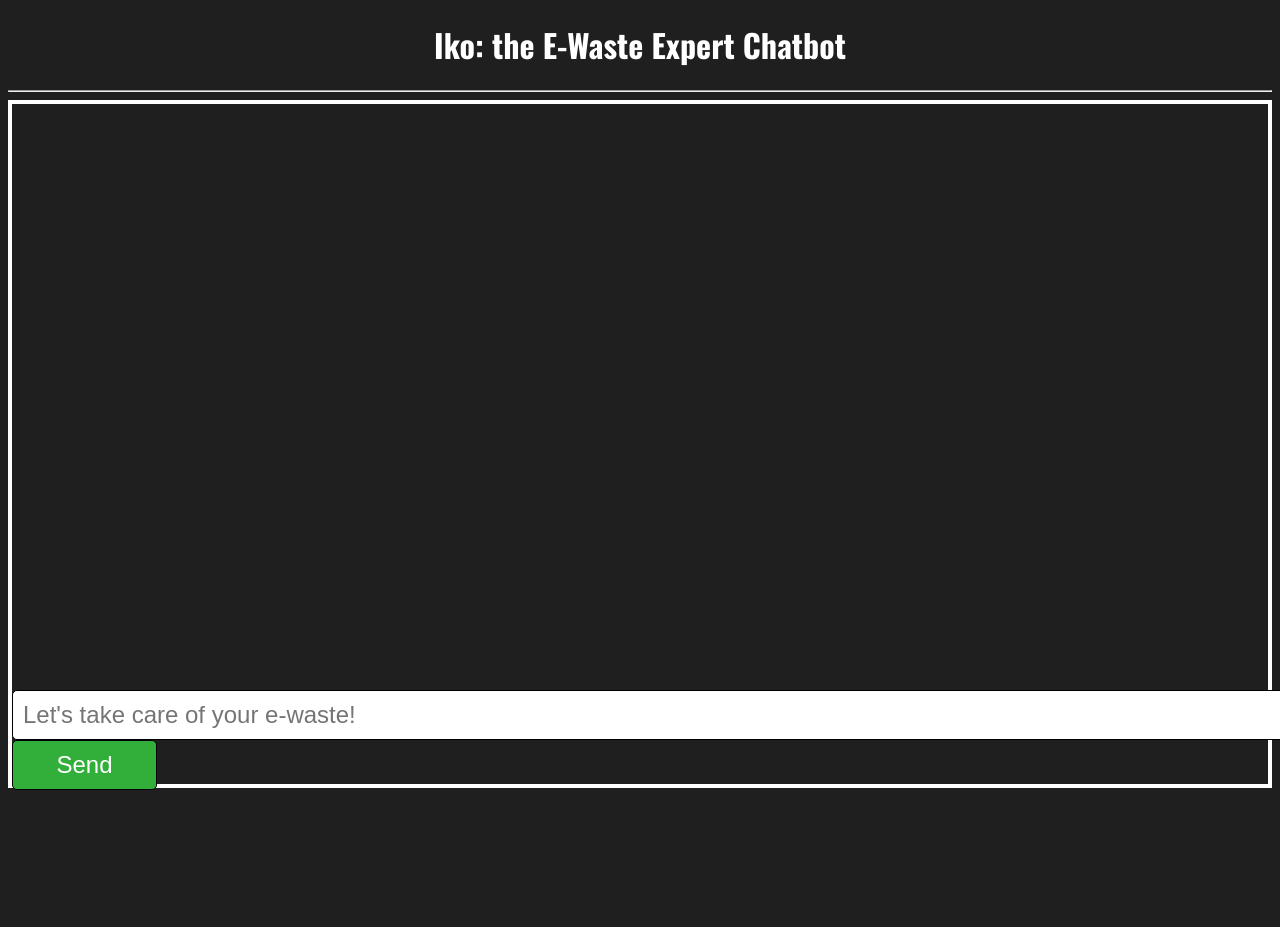
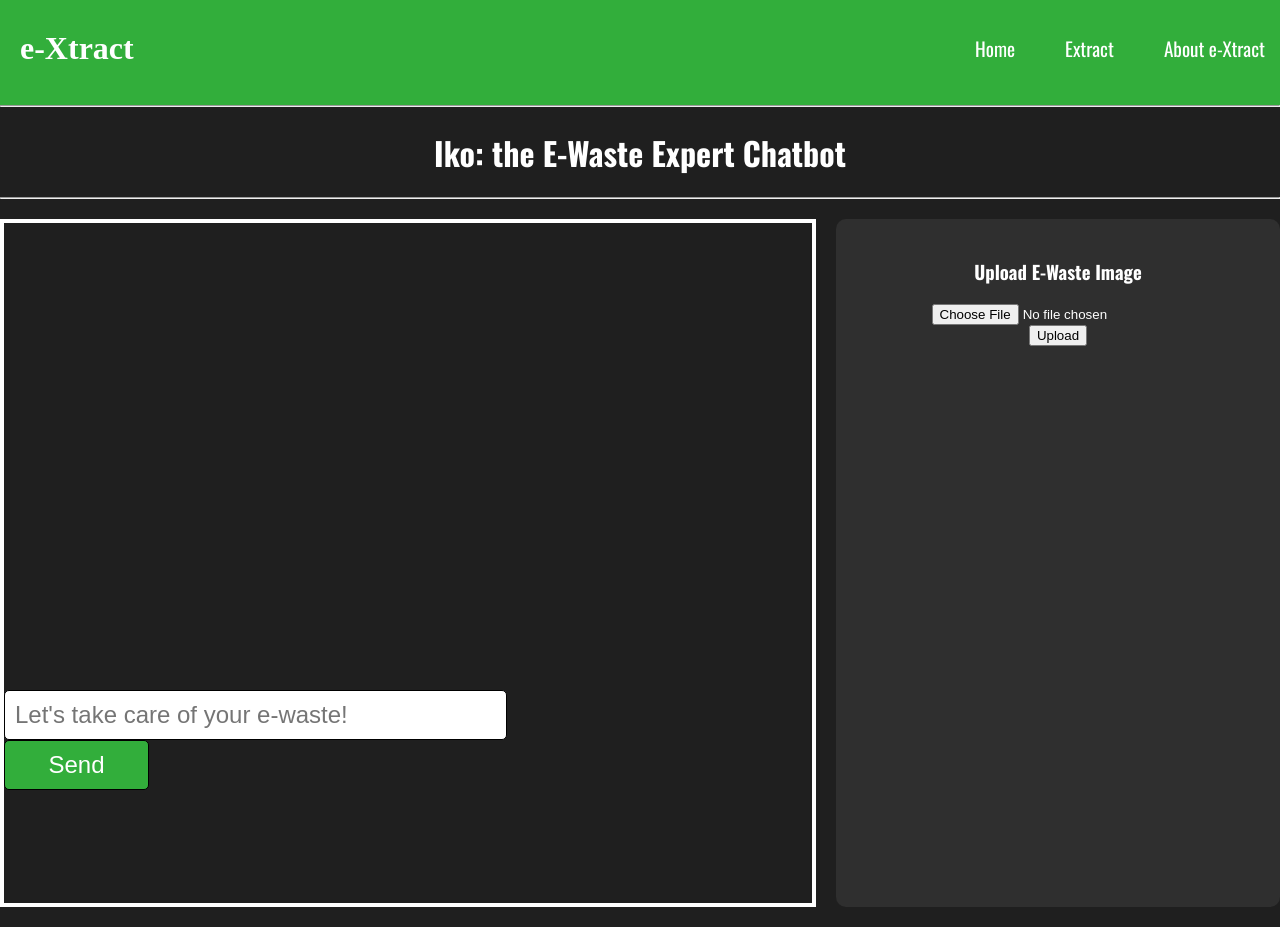
Before and after one commit to Ervzs/e-Xtract, a Flask app: page /chatbot in a window 1280 px wide. Before the commit the page ends 790 px from the top, so only its background shows below. Run offline with Flask 3, Linux system fonts and the light colour scheme.

Commit message:
Configured chatbot.html and added CSS elements

```diff
--- a/static/styles.css
+++ b/static/styles.css
@@ -1,15 +1,17 @@
-body{
+body {
     background-color: rgb(31, 31, 31);
     color: white;
     font-family: Oswald, Verdana, Geneva, Tahoma, sans-serif;
+    margin: 0;
+    padding: 0;
 }
 
-main{
+main {
     margin: 20px;
     text-align: center;
 }
 
-header{
+header {
     background-color: rgb(50, 174, 59);
 }
 
@@ -19,51 +21,52 @@ header{
     justify-content: space-between;
 }
 
-.navbar{
+.navbar {
     font-size: larger;
     color: white;
 }
 
-.navbar ul{
+.navbar ul {
     list-style-type: none;
     display: flex;
 }
 
-.navbar a{
+.navbar a {
     color: inherit;
     text-decoration: none;
     padding: 15px;
     display: block;
 }
 
-.navbar a:hover{
+.navbar a:hover {
     background-color: rgb(31, 109, 36);
 }
 
-.navbar li{
+.navbar li {
     margin-left: 20px;
 }
 
-.main_paragraphs{
+.main_paragraphs {
     font-size: x-large;
-    margin-left: 450px;
-    margin-right: 450px;
+    max-width: 1200px;
+    margin: 0 auto;
     padding-bottom: 40px;
+    text-align: center;
 }
 
-#title_h1{
+#title_h1 {
     text-align: center;
     font-family: 'Racing Sans One';
     padding-left: 20px;
     padding-right: 20px;
 }
 
-#title_main{
+#title_main {
     font-family: 'Racing Sans One';
     padding-top: 60px;
 }
 
-#main_button{
+#main_button {
     background-color: rgb(50, 174, 59);
     color: white;
     text-decoration: none;
@@ -73,29 +76,52 @@ header{
     border-radius: 20px;
 }
 
-#main_button a{
+#main_button a {
     color: white;
     text-decoration: none;
 }
 
-#main_button:hover{
+#main_button:hover {
     background-color: rgb(31, 109, 36);
     text-decoration: none;
+}
+
+#container {
+    display: flex;
+    justify-content: space-between;
+    gap: 20px;
+    flex-wrap: wrap; /* Allow the container to wrap on smaller screens */
+    margin: 20px 0;
 }
 
 #chatbox {
     display: flex;
     flex-direction: column;
-    justify-content: space-between; /* Ensures spacing */
+    justify-content: space-between;
     border: 4px solid white;
     height: 680px;
     overflow: auto;
+    flex: 2; /* Allow chatbox to take up more space */
+    min-width: 50%; /* Ensure the chatbox takes up at least 50% of the container */
+}
+
+#uploadSection {
+    width: 35%;
+    background-color: #2f2f2f;
+    padding: 20px;
+    border-radius: 10px;
+    display: flex;
+    flex-direction: column;
+    align-items: center;
+    min-width: 250px; /* Prevent it from becoming too narrow */
+    flex: 1;
 }
 
 #messages {
     font-size: large;
+    flex-grow: 1;
+    overflow-y: auto;
 }
-
 
 .userInput {
     display: inline-block;
@@ -109,8 +135,7 @@ header{
     border: 1px solid #000000;
     padding: 10px;
     border-radius: 5px;
-    width: 1550px;
-    margin: auto;
+    width: 100%;
     font-size: x-large;
 }
 
--- a/templates/chatbot.html
+++ b/templates/chatbot.html
@@ -5,13 +5,35 @@
 {% endblock %}
 
 {% block body %}
+<header>
+    <div class="header-container">
+        <h1 id="title_h1">e-Xtract</h1>
+        <nav class="navbar">
+            <ul>
+                <li><a href="">Home</a></li>
+                <li><a href="">Extract</a></li>
+                <li><a href="">About e-Xtract</a></li>
+            </ul>
+        </nav>
+    </div>
+    <hr>
+</header>
+
     <h1 id="chatbotTitle">Iko: the E-Waste Expert Chatbot</h1>
 <hr>
+<div id="container">
     <div id="chatbox">
         <div id="messages"></div>
         <div class="userInput">
             <input type="text" id="chatbotUserInput" placeholder="Let's take care of your e-waste!" />
             <button id="sendButton" onclick="sendMessage()">Send</button>
+        </div>
+    </div>
+
+    <div id="uploadSection">
+        <h3>Upload E-Waste Image</h3>
+        <input type="file" id="fileUpload" />
+        <button id="uploadButton" onclick="uploadFile()">Upload</button>
     </div>
 </div>
 
@@ -34,5 +56,30 @@
         })
         .catch(error => console.error("Error:", error));
     }
+
+    function uploadFile() {
+        let fileInput = document.getElementById("fileUpload");
+        let file = fileInput.files[0];
+
+        if (!file) {
+            alert("Please select a file to upload.");
+            return;
+        }
+
+        let formData = new FormData();
+        formData.append("file", file);
+
+        fetch("/upload", {
+            method: "POST",
+            body: formData
+        })
+        .then(response => response.json())
+        .then(data => {
+            alert("File uploaded successfully!");
+        })
+        .catch(error => {
+            console.error("Error uploading file:", error);
+        });
+    }
 </script>
 {% endblock %}
--- a/templates/get_started.html
+++ b/templates/get_started.html
@@ -7,6 +7,8 @@
     <title>e-Xtract</title>
 </head>
 <body>
+
+
     <div style="display: inline;">
         <h1 style="display: inline;">e-Xtract</h1>
 
```
Lines whose indentation alone changed are shown as unchanged.
